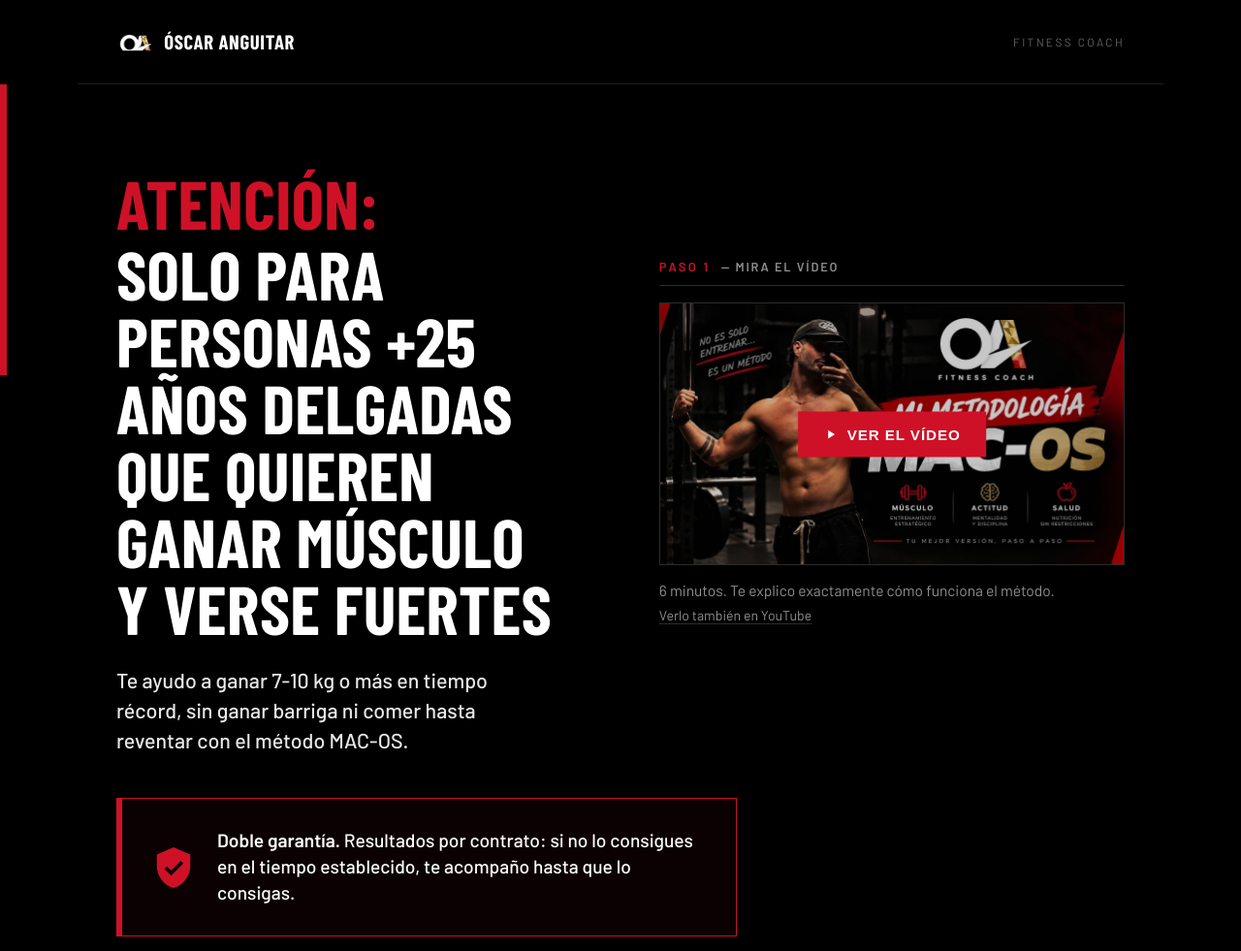
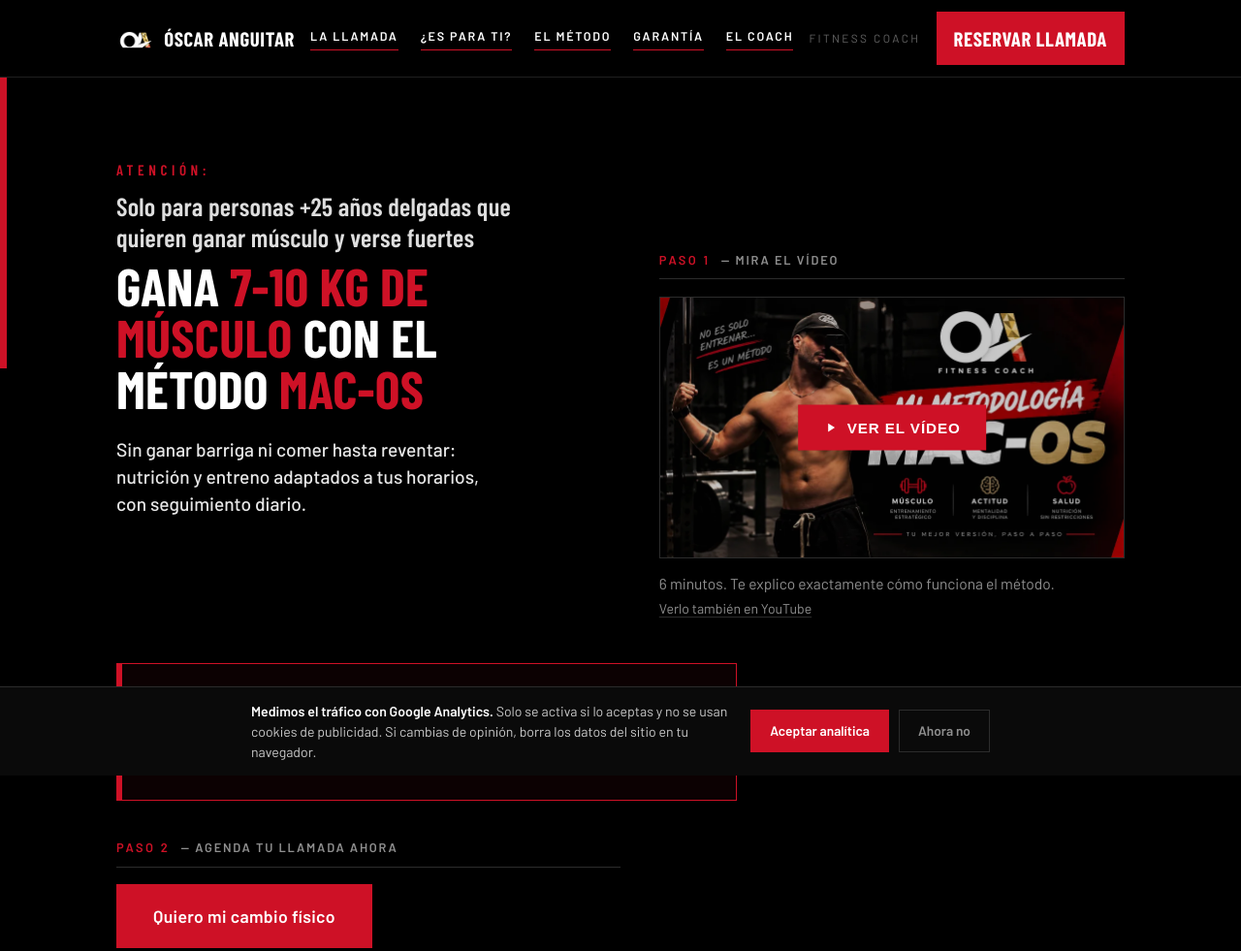
Before and after one commit to alejandrohi03/metodo-mac-os, a website: page public/index.html in a window 1280 px wide. Shown: the top 981 px of the page at 97% size. Drawn offline with nearby package versions, Linux system fonts and the light colour scheme.

Commit message:
Rediseño de portada, menu superior y analítica con consentimiento RGPD
- Menú de secciones fijo arriba (sticky) con CTA de reserva y sección activa en rojo
- Titular del hero reordenado: "Atención" como etiqueta pequeña y la promesa
  "Gana 7-10 kg de músculo con el método MAC-OS" grande y en el rojo de la marca
- Galería de casos con recorte igual (aspect-ratio 4/5) y aparición animada al bajar
- GA4 (G-E6HG2LH68D) movido a js/analytics.js: solo se carga si el visitante acepta
  el banner de cookies; mismo script en privacidad y términos
- Datos del titular completados en privacidad y términos (falta el domicilio)

```diff
--- a/public/index.html
+++ b/public/index.html
@@ -154,7 +154,7 @@ h1,h2,h3{
   margin:0;
   text-wrap:balance;
 }
-h1{font-size:clamp(2.45rem,8.4vw,4.4rem);text-transform:uppercase}
+h1{font-size:clamp(1.9rem,5.4vw,2.8rem);text-transform:uppercase}
 h2{font-size:clamp(2rem,6.4vw,3.5rem);text-transform:uppercase}
 h3{font-weight:600;line-height:1.1;letter-spacing:.01em}
 p{margin:0 0 1rem}
@@ -234,7 +234,7 @@ section{padding:var(--sec) 0}
   padding-bottom:clamp(16px,2.4vw,24px);
   border-bottom:1px solid var(--line);
 }
-.brand a{
+.brand > a{
   display:flex;align-items:center;gap:.7rem;
   text-decoration:none;color:#fff;
   font-family:"Barlow Condensed",sans-serif;font-weight:700;
@@ -245,6 +245,28 @@ section{padding:var(--sec) 0}
   font-size:.74rem;letter-spacing:.2em;text-transform:uppercase;
   color:var(--mut-2);white-space:nowrap;
 }
+
+/* ---------- barra superior fija + menú ---------- */
+.topbar{
+  position:sticky;top:0;z-index:50;
+  background:var(--ink);
+  border-bottom:1px solid var(--line);
+}
+.topbar .brand{padding-top:12px;padding-bottom:12px;border-bottom:0}
+.topnav{display:flex;align-items:center;gap:clamp(.8rem,1.8vw,1.5rem)}
+.topnav a{
+  color:var(--mut);text-decoration:none;white-space:nowrap;
+  font-size:.78rem;font-weight:600;letter-spacing:.14em;text-transform:uppercase;
+  padding-bottom:3px;border-bottom:1px solid transparent;
+  transition:color .15s ease,border-color .15s ease;
+}
+.topnav a:hover,.topnav a:focus-visible,.topnav a.is-on{color:#fff;border-bottom-color:var(--red)}
+.btn--nav{
+  padding:11px 18px;font-size:.82rem;letter-spacing:.08em;text-transform:uppercase;
+  white-space:nowrap;flex:none;
+}
+/* Los anclajes no quedan tapados por la barra */
+html{scroll-padding-top:92px}
 
 /* ---------- 1 · HERO ---------- */
 .hero{
@@ -264,16 +286,32 @@ section{padding:var(--sec) 0}
   gap:clamp(34px,5vw,60px);
 }
 .hero__grid > *{min-width:0}
-.hero h1{max-width:20ch}
-/* "ATENCIÓN:" no es una palabra más: es el filtro. Va en rojo y a línea completa. */
-.hero h1 .bang{display:block;color:var(--red);margin-bottom:.06em}
+.hero h1{max-width:26ch}
+/* "ATENCIÓN:" no es una palabra más: es el filtro. Etiqueta pequeña en rojo. */
+.hero h1 .bang{
+  display:block;color:var(--red);
+  font-size:clamp(.8rem,2.1vw,.95rem);font-weight:600;letter-spacing:.3em;
+  margin-bottom:.85rem;
+}
+/* Lo accesorio se reduce para que mande la promesa. */
+.hero h1 .h1__lede{
+  display:block;color:#DEDEDE;text-transform:none;
+  font-size:clamp(1.2rem,3.3vw,1.65rem);font-weight:600;line-height:1.22;
+  margin-bottom:.5rem;
+}
+/* Lo importante, grande: 7-10 kg y MAC-OS en el rojo de la casa. */
+.hero h1 .h1__claim{
+  display:block;color:#fff;
+  font-size:clamp(2.1rem,6.6vw,3.4rem);line-height:.97;
+}
+.hero h1 .hl{color:var(--red)}
 
 .hero__sub{
-  margin-top:1.5rem;
-  font-size:clamp(1.06rem,2.6vw,1.34rem);
+  margin-top:1.4rem;
+  font-size:clamp(1rem,2.4vw,1.2rem);
   line-height:1.45;
   color:#E8E8E8;
-  max-width:34ch;
+  max-width:36ch;
   font-weight:500;
 }
 
@@ -503,7 +541,11 @@ section{padding:var(--sec) 0}
   border:1px solid var(--line);position:relative;
   display:flex;flex-direction:column;
 }
-.gal img{width:100%;height:auto}
+/* Casos: todas el mismo recorte. aspect-ratio necesita height:auto, porque los
+   atributos width/height de cada <img> fijarían la altura por sí solos. */
+.gal img{width:100%;height:auto;aspect-ratio:4/5;object-fit:cover;object-position:center 22%;transition:transform .35s ease}
+.gal figure{overflow:hidden}
+.gal figure:hover img{transform:scale(1.04)}
 .gal figcaption{
   font-size:.72rem;letter-spacing:.14em;text-transform:uppercase;
   color:var(--mut-2);padding:7px 9px;
@@ -535,6 +577,21 @@ footer a:hover{color:#fff;border-bottom-color:var(--red)}
 .legal--fine{margin-top:1.6rem}
 @media (max-width:619px){.legal--fine{display:none}}
 
+/* ---------- barra superior en pantallas medias y pequeñas ---------- */
+@media (max-width:1199px){
+  .topbar .brand__mark{display:none}
+}
+@media (max-width:959px){
+  html{scroll-padding-top:132px}
+  .topbar .brand{flex-wrap:wrap;row-gap:10px}
+  .topbar .topnav{
+    order:3;width:100%;overflow-x:auto;-webkit-overflow-scrolling:touch;
+    scrollbar-width:none;border-top:1px solid var(--line);padding-top:10px;
+  }
+  .topbar .topnav::-webkit-scrollbar{display:none}
+  .topbar .btn--nav{margin-left:auto}
+}
+
 /* ---------- escritorio ---------- */
 @media (min-width:620px){
   .gal{grid-template-columns:1fr 1fr}
@@ -557,15 +614,24 @@ footer a:hover{color:#fff;border-bottom-color:var(--red)}
   .split{grid-template-columns:1fr 1fr}
 }
 
+/* ---------- animaciones de aparición (se activan con JS) ---------- */
+.rv{
+  opacity:0;transform:translateY(20px);
+  transition:opacity .65s cubic-bezier(.2,.6,.2,1),transform .65s cubic-bezier(.2,.6,.2,1);
+}
+.rv.in{opacity:1;transform:none}
+
 @media (prefers-reduced-motion:reduce){
   html{scroll-behavior:auto}
   *,*::before,*::after{transition:none!important;animation:none!important}
   .facade:hover img{transform:none}
+  .rv{opacity:1!important;transform:none!important}
 }
 
 /* Objetivos táctiles cómodos en móvil */
 @media (max-width:520px){
   .btn{width:100%;justify-content:center}
+  .topbar .btn--nav{width:auto;padding:10px 13px;font-size:.74rem}
   .facade__play{padding:13px 18px;font-size:.86rem}
   .coach__photo figcaption{font-size:.68rem}
 }</style>
@@ -574,21 +640,35 @@ footer a:hover{color:#fff;border-bottom-color:var(--red)}
 
 <div id="prog" aria-hidden="true"></div>
 
-<!-- Marca: el emblema OA delante de la retícula, antes del gancho -->
+<!-- Barra superior: marca + menú de secciones + CTA. Se queda fija al bajar. -->
+<header class="topbar">
   <div class="wrap brand">
     <a href="#inicio">
       <img src="img/logo-oa-180.png" width="180" height="180" alt="Óscar Anguitar, Fitness Coach">
       <span>Óscar Anguitar</span>
     </a>
+    <nav class="topnav" aria-label="Secciones de la página">
+      <a href="#llamada">La llamada</a>
+      <a href="#filtro">¿Es para ti?</a>
+      <a href="#como">El método</a>
+      <a href="#garantia">Garantía</a>
+      <a href="#coach">El coach</a>
+    </nav>
     <span class="brand__mark">Fitness Coach</span>
+    <a class="btn btn--nav" href="https://calendly.com/oacoachfitness/solucion-definitiva-a-la-delgadez-sin-sacrificar-clon" target="_blank" rel="noopener" data-cta="nav">Reservar llamada</a>
   </div>
+</header>
 
 <!-- ============================ 1 · HERO ============================ -->
 <section class="hero" id="inicio">
   <div class="wrap hero__grid">
     <div>
-      <h1><span class="bang">Atención:</span> Solo para personas +25 años delgadas que quieren ganar músculo y verse fuertes</h1>
-      <p class="hero__sub">Te ayudo a ganar 7-10 kg o más en tiempo récord, sin ganar barriga ni comer hasta reventar con el método MAC-OS.</p>
+      <h1>
+        <span class="bang">Atención:</span>
+        <span class="h1__lede">Solo para personas +25 años delgadas que quieren ganar músculo y verse fuertes</span>
+        <span class="h1__claim">Gana <span class="hl">7-10 kg de músculo</span> con el método <span class="hl">MAC-OS</span></span>
+      </h1>
+      <p class="hero__sub">Sin ganar barriga ni comer hasta reventar: nutrición y entreno adaptados a tus horarios, con seguimiento diario.</p>
     </div>
 
     <div>
@@ -818,31 +898,10 @@ footer a:hover{color:#fff;border-bottom-color:var(--red)}
 </footer>
 
 <!-- ==================== Google Analytics (GA4) ====================
-     1) Sustituye G-XXXXXXXXXX por tu ID de medición real.
-     2) Mientras siga el marcador, no se carga nada y no se envía ninguna cookie.
+     ID G-E6HG2LH68D en js/analytics.js. Solo se carga si el visitante acepta
+     el banner de consentimiento (RGPD); la elección se guarda en localStorage.
      Los clics en CTA se envían como evento "cta_click" con el parámetro cta_id. -->
-<script>
-window.DSH_GA_ID = 'G-XXXXXXXXXX';
-(function(){
-  var id = window.DSH_GA_ID;
-  if(!id || id.indexOf('XXXX') > -1) return;
-  /* Con ?ga=... en la URL se activa el modo de prueba: se prepara gtag para
-     poder verificar los eventos sin cargar el script de Google ni enviar nada. */
-  if(location.search.indexOf('ga=') > -1){
-    window.dataLayer = window.dataLayer || [];
-    window.gtag = function(){ dataLayer.push(arguments); };
-    return;
-  }
-  var s = document.createElement('script');
-  s.async = true;
-  s.src = 'https://www.googletagmanager.com/gtag/js?id=' + id;
-  document.head.appendChild(s);
-  window.dataLayer = window.dataLayer || [];
-  window.gtag = function(){ dataLayer.push(arguments); };
-  gtag('js', new Date());
-  gtag('config', id);
-})();
-</script>
+<script src="js/analytics.js"></script>
 
 <script>
 /* --- Progreso de lectura --- */
@@ -967,6 +1026,47 @@ window.DSH_GA_ID = 'G-XXXXXXXXXX';
   var y = document.getElementById('year');
   if(y) y.textContent = new Date().getFullYear();
 })();
+
+/* --- Animaciones de aparición al bajar + sección activa en el menú.
+       Las clases .rv se añaden con JS: sin JS (o con movimiento reducido)
+       el contenido se ve siempre, nunca al revés. --- */
+(function(){
+  var reduce = window.matchMedia && matchMedia('(prefers-reduced-motion: reduce)').matches;
+  var sel = '.tag, .sec__title, .call__grid > *, .split, .method .mrow, .shout__row > div, ' +
+            '.seal, .g2, .coach, .gal, .close__grid > *, .hero .frame, .hero .seal, .hero__cta, .stats';
+  var targets = [].slice.call(document.querySelectorAll(sel));
+
+  if('IntersectionObserver' in window && !reduce){
+    var io = new IntersectionObserver(function(ent){
+      ent.forEach(function(e){
+        if(e.isIntersecting){ e.target.classList.add('in'); io.unobserve(e.target); }
+      });
+    }, {rootMargin:'0px 0px -8% 0px', threshold:0.12});
+    targets.forEach(function(el, i){
+      if(el.classList.contains('mrow')) el.style.transitionDelay = ((i % 4) * 70) + 'ms';
+      el.classList.add('rv');
+      io.observe(el);
+    });
+  }
+
+  /* Menú: marca en rojo la sección que se está viendo. */
+  var enlaces = {}, secciones = [];
+  document.querySelectorAll('.topnav a[href^="#"]').forEach(function(a){
+    var id = a.getAttribute('href').slice(1);
+    enlaces[id] = a;
+    var s = document.getElementById(id);
+    if(s) secciones.push(s);
+  });
+  if('IntersectionObserver' in window && secciones.length){
+    var io2 = new IntersectionObserver(function(ent){
+      ent.forEach(function(e){
+        var a = enlaces[e.target.id];
+        if(a) a.classList.toggle('is-on', e.isIntersecting);
+      });
+    }, {rootMargin:'-40% 0px -55% 0px'});
+    secciones.forEach(function(s){ io2.observe(s); });
+  }
+})();
 </script>
 </body>
 </html>
--- /dev/null
+++ b/public/js/analytics.js
@@ -0,0 +1,104 @@
+/* ============================================================
+   Analítica (GA4) con consentimiento RGPD.
+   Lo comparten la portada, privacidad y términos.
+
+   - El script de Google solo se inyecta si el visitante acepta.
+   - La elección se guarda en localStorage ('macos_consent').
+   - El banner se crea solo cuando hace falta (nunca aceptado antes).
+   - Con ?ga=... en la URL se activa modo de prueba: define gtag sin
+     cargar nada de Google, para poder verificar los eventos en local.
+   ============================================================ */
+window.DSH_GA_ID = 'G-E6HG2LH68D';
+(function () {
+  var ID = window.DSH_GA_ID;
+  var CLAVE = 'macos_consent';
+  var cargado = false;
+
+  if (!ID || ID.indexOf('XXXX') > -1) return;
+
+  /* --- modo de prueba: no se contacta con Google --- */
+  if (location.search.indexOf('ga=') > -1) {
+    window.dataLayer = window.dataLayer || [];
+    window.gtag = function () { dataLayer.push(arguments); };
+    return;
+  }
+
+  function arranca() {
+    if (cargado) return;
+    cargado = true;
+    window.dataLayer = window.dataLayer || [];
+    window.gtag = function () { dataLayer.push(arguments); };
+    /* Todo denegado por defecto; se concede analítica al cargar tras el sí. */
+    gtag('consent', 'default', {
+      ad_storage: 'denied',
+      ad_user_data: 'denied',
+      ad_personalization: 'denied',
+      analytics_storage: 'granted'
+    });
+    gtag('js', new Date());
+    gtag('config', ID);
+    var s = document.createElement('script');
+    s.async = true;
+    s.src = 'https://www.googletagmanager.com/gtag/js?id=' + ID;
+    document.head.appendChild(s);
+  }
+
+  function eleccion() {
+    try { return localStorage.getItem(CLAVE); } catch (e) { return null; }
+  }
+  function guarda(v) { try { localStorage.setItem(CLAVE, v); } catch (e) { /* modo privado */ } }
+
+  function banner() {
+    if (document.getElementById('cookiebar')) return;
+
+    var css = document.createElement('style');
+    css.textContent =
+      '#cookiebar{position:fixed;left:0;right:0;bottom:0;z-index:80;' +
+      'background:#0A0A0A;border-top:1px solid #2C2C2C;' +
+      'padding:14px clamp(16px,4vw,28px);' +
+      'display:flex;flex-wrap:wrap;gap:14px 22px;align-items:center;justify-content:center}' +
+      '#cookiebar p{margin:0;color:#C9C9C9;font-size:.88rem;line-height:1.5;max-width:62ch}' +
+      '#cookiebar strong{color:#fff}' +
+      '#cookiebar .cbtns{display:flex;gap:10px;flex:none}' +
+      '#cookiebar button{font:inherit;font-weight:600;font-size:.86rem;' +
+      'padding:11px 20px;border:0;cursor:pointer;white-space:nowrap}' +
+      '#cookiebar button.c-ok{background:#CE1126;color:#fff}' +
+      '#cookiebar button.c-ok:hover{background:#A50D1E}' +
+      '#cookiebar button.c-no{background:transparent;color:#8F8F8F;box-shadow:inset 0 0 0 1px #2C2C2C}' +
+      '#cookiebar button.c-no:hover{color:#fff}' +
+      '#cookiebar button:focus-visible{outline:3px solid #F20D28;outline-offset:2px}';
+    document.head.appendChild(css);
+
+    var box = document.createElement('div');
+    box.id = 'cookiebar';
+    box.setAttribute('role', 'dialog');
+    box.setAttribute('aria-live', 'polite');
+    box.setAttribute('aria-label', 'Consentimiento de analítica');
+    box.innerHTML =
+      '<p><strong>Medimos el tráfico con Google Analytics.</strong> ' +
+      'Solo se activa si lo aceptas y no se usan cookies de publicidad. ' +
+      'Si cambias de opinión, borra los datos del sitio en tu navegador.</p>' +
+      '<div class="cbtns">' +
+      '<button type="button" class="c-ok">Aceptar analítica</button>' +
+      '<button type="button" class="c-no">Ahora no</button>' +
+      '</div>';
+    document.body.appendChild(box);
+
+    box.querySelector('.c-ok').addEventListener('click', function () {
+      guarda('ok'); box.remove(); arranca();
+    });
+    box.querySelector('.c-no').addEventListener('click', function () {
+      guarda('no'); box.remove();
+    });
+  }
+
+  function init() {
+    var e = eleccion();
+    if (e === 'ok') arranca();
+    else if (!e) banner();
+    /* 'no': no se carga nada */
+  }
+
+  if (document.readyState === 'loading') document.addEventListener('DOMContentLoaded', init);
+  else init();
+})();
```
Also changed, not shown: public/privacidad.html (+8 -6 lines), public/terminos.html (+8 -6 lines). Lines whose indentation alone changed are shown as unchanged.
